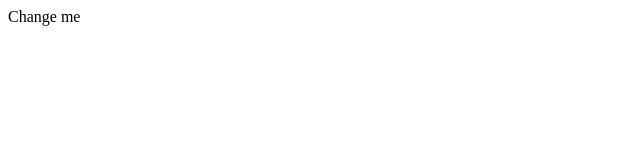
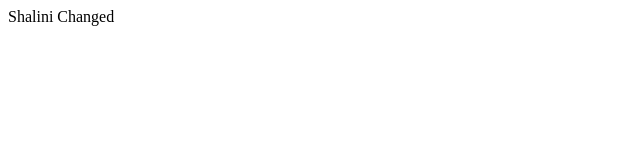
Before and after one commit to ginoarpesellatellermate/tmdemo, a plain HTML site: page Shalini.html in a window 1280 px wide. Shown: the full height of the page, 0-640 px from the left. Drawn offline with Linux system fonts and the light colour scheme.

Commit message:
Shalini change

```diff
--- a/Shalini.html
+++ b/Shalini.html
@@ -3,6 +3,6 @@
   <title></title>
 </head>
 <body>
-  Change me
+  Shalini Changed
 </body>
 </html>
```
